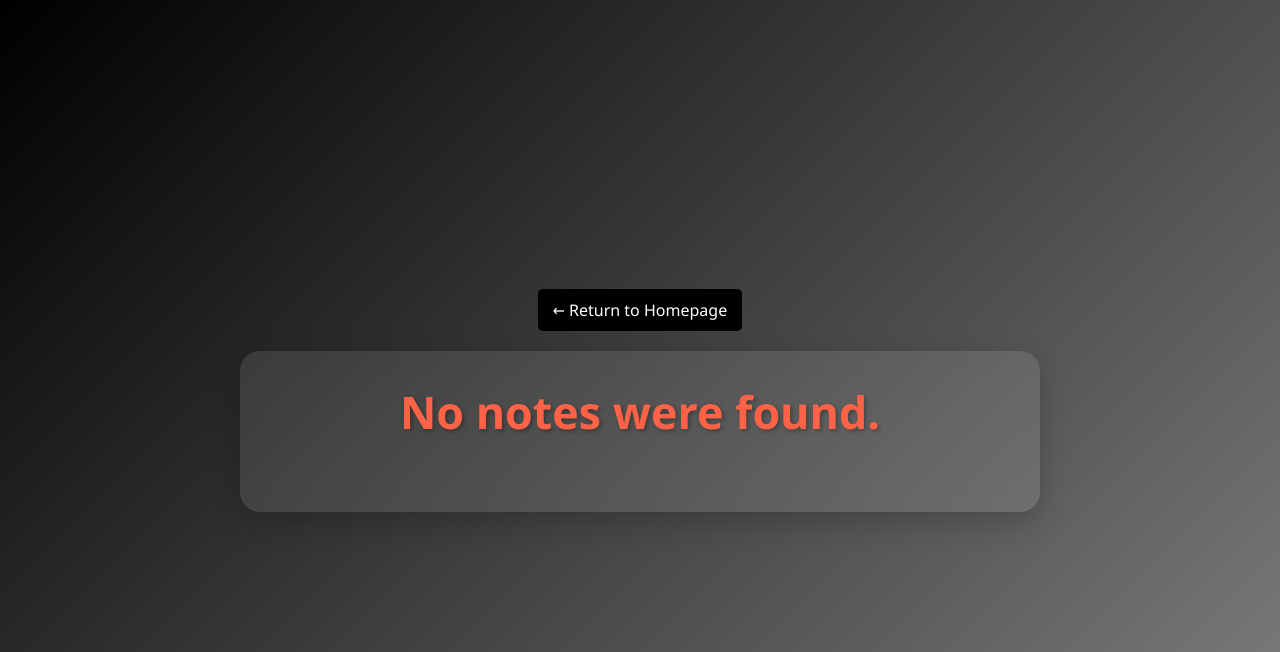
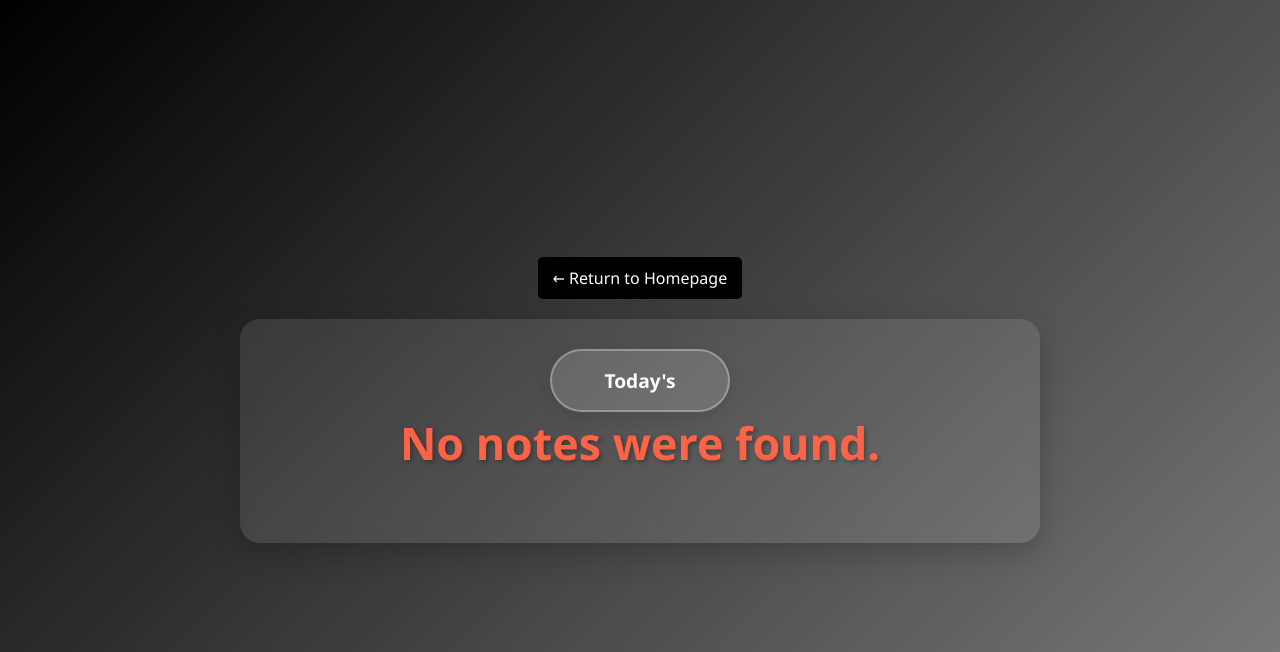
Before and after one commit to AlMahllawi/django-intro, a Django app: page /notes/ in a window 1280 px wide. Shown: the top 652 px of the page. Run offline with Django 5.2, Linux system fonts and the light colour scheme; data that the repository does not hold is empty.

Commit message:
use `date` filter

```diff
--- a/simple/urls.py
+++ b/simple/urls.py
@@ -9,4 +9,5 @@ urlpatterns = [
     path("hangman/", views.hangman, name="hangman"),
     path("sayings/", views.sayings, name="sayings"),
     path("notes/", views.notes, name="notes"),
+    path("notes/today", views.notes_today, name="notes-today"),
 ]
--- a/simple/views.py
+++ b/simple/views.py
@@ -1,5 +1,6 @@
 from django.shortcuts import render
 from .models import HangmanWord, Saying, Note
+from datetime import date
 import random
 
 def index(request):
@@ -35,3 +36,11 @@ def notes(request):
         'pagetitle': 'Notes',
         'notes': Note.objects.all()
     })
+
+def notes_today(request):
+    today_notes = Note.objects.filter(created__date=date.today())
+    return render(request, 'simple/notes.html', {
+        'pagetitle': 'Notes',
+        'notes': today_notes,
+        'today': True
+    })
--- a/templates/simple/notes.html
+++ b/templates/simple/notes.html
@@ -9,6 +9,9 @@
 {% block body %}
 {% include 'home-link.html' %}
 <div class="container">
+    {% if not today %}
+    <a href="{% url 'notes-today' %}" class="btn">Today's</a>
+    {% endif %}
     {% if notes|length > 0 %}
     <h1>Notes</h1>
     <div class="notes">
```
